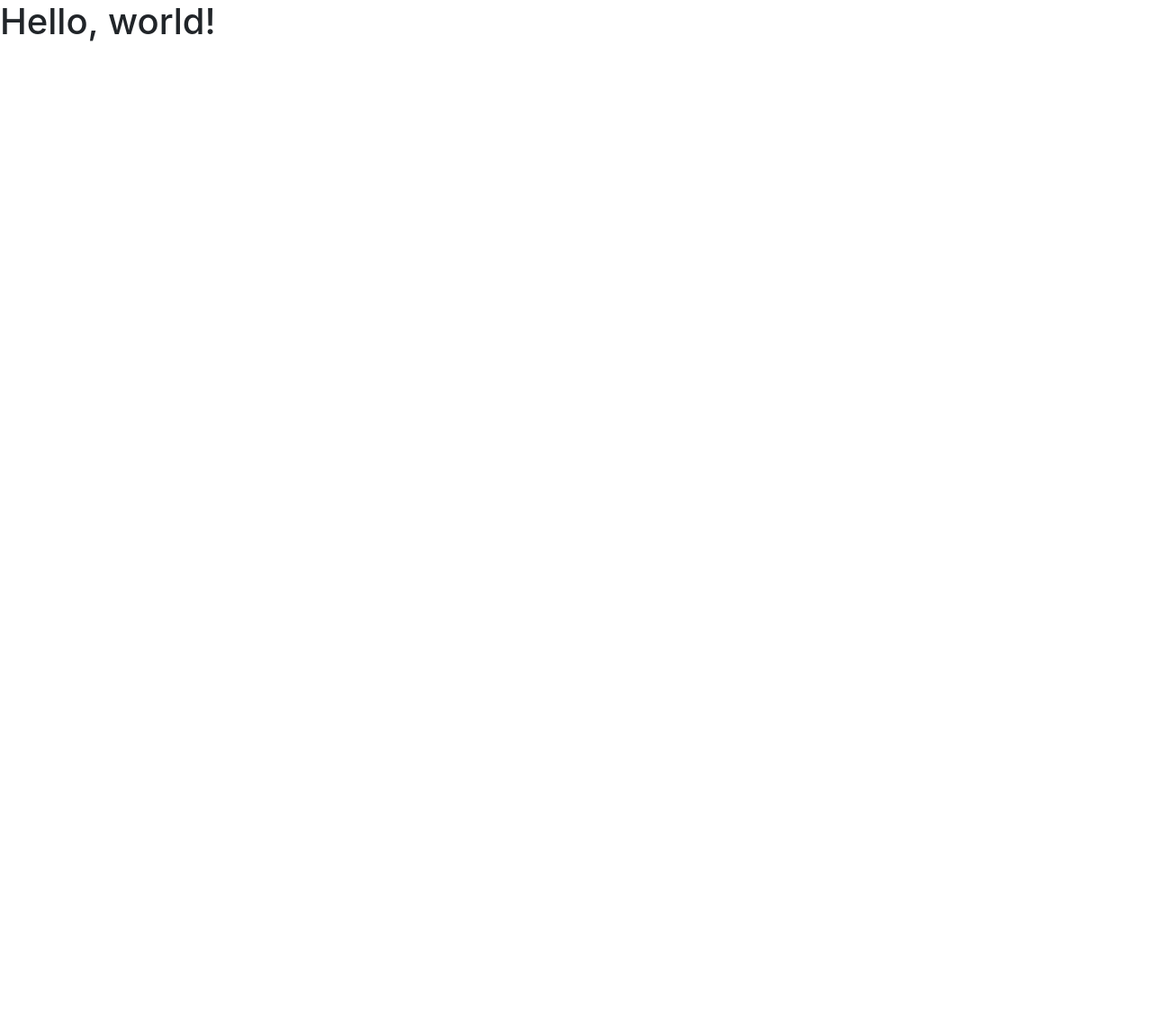
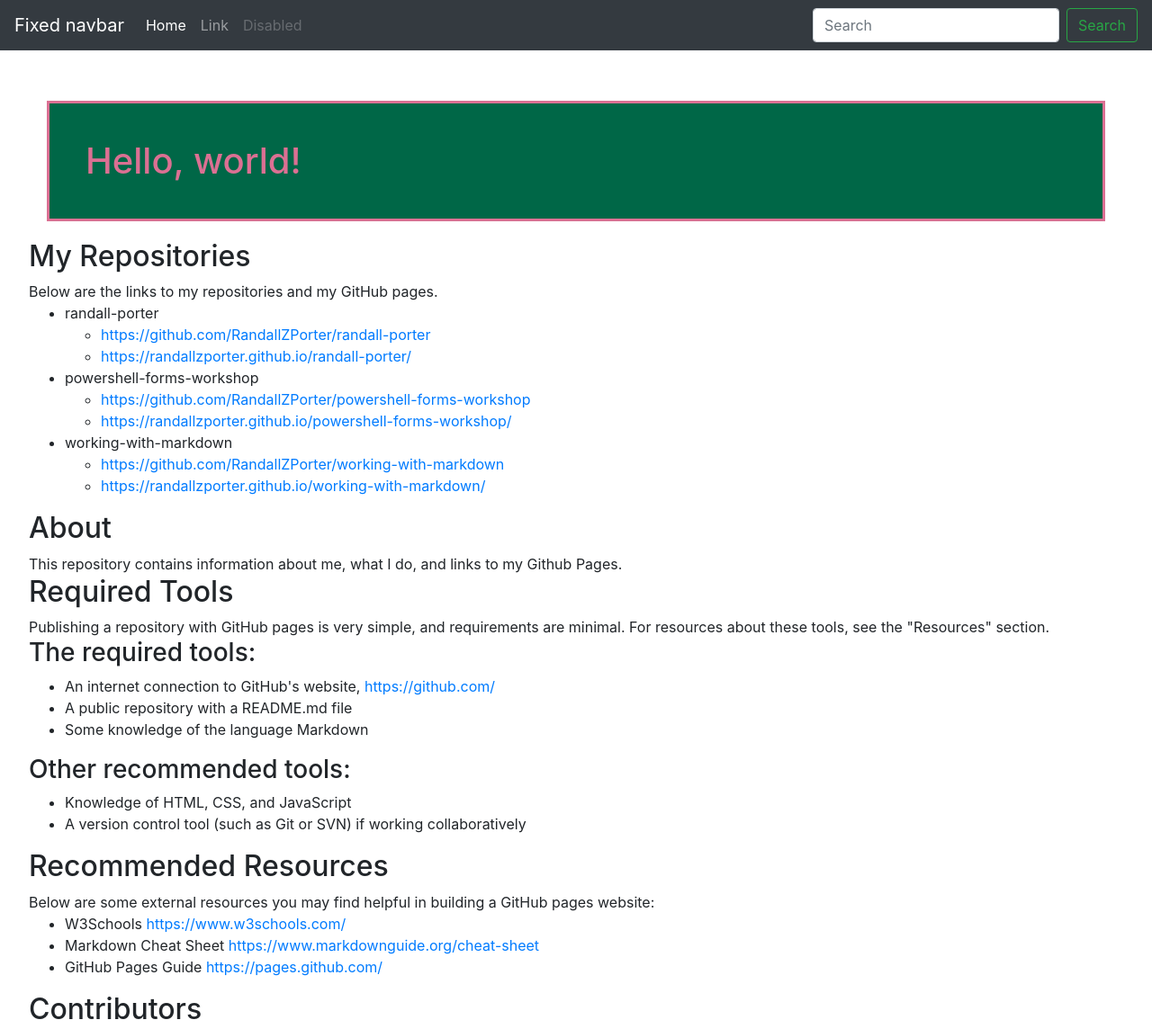
Before and after one commit to RandallZPorter/testcss, a plain HTML site: page index.html in a window 1280 px wide. Shown: the top 1144 px of the page at 90% size. Before the commit the page ends 800 px from the top, so only its background shows below. Drawn offline with nearby package versions, Linux system fonts and the light colour scheme.

Commit message:
Added porter.css and modified index.html

```diff
--- /dev/null
+++ b/css/porter.css
@@ -0,0 +1,22 @@
+body {
+    /* font-family: fantasy */
+    margin: 1em;
+    padding: 1em;
+}
+
+h1 {
+    border-style: solid;
+    padding : 1em;
+    margin: 0.5em;
+    margin-top: 2em;
+    background-color: #006747;
+    color: white;
+}
+
+.important {
+    color: palevioletred
+}
+
+#current {
+    color:red;
+}
--- a/index.html
+++ b/index.html
@@ -8,11 +8,101 @@
 
     <!-- Bootstrap CSS -->
     <link rel="stylesheet" href="https://maxcdn.bootstrapcdn.com/bootstrap/4.0.0/css/bootstrap.min.css" integrity="sha384-Gn5384xqQ1aoWXA+058RXPxPg6fy4IWvTNh0E263XmFcJlSAwiGgFAW/dAiS6JXm" crossorigin="anonymous">
+    <link href="./css/porter.css" rel="stylesheet">
+    <title>Hello, world!</title>
+    <h1 class="important" id="myname">Hello, world!</h1>
+  </head>
 
-    <title>Hello, world!</title>
-  </head>
+
+
   <body>
-    <h1>Hello, world!</h1>
+
+      <nav class="navbar navbar-expand-md navbar-dark fixed-top bg-dark">
+        <a class="navbar-brand" href="#">Fixed navbar</a>
+        <button class="navbar-toggler" type="button" data-toggle="collapse" data-target="#navbarCollapse" aria-controls="navbarCollapse" aria-expanded="false" aria-label="Toggle navigation">
+          <span class="navbar-toggler-icon"></span>
+        </button>
+        <div class="collapse navbar-collapse" id="navbarCollapse">
+          <ul class="navbar-nav mr-auto">
+            <li class="nav-item active">
+              <a class="nav-link" href="#">Home <span class="sr-only">(current)</span></a>
+            </li>
+            <li class="nav-item">
+              <a class="nav-link" href="#">Link</a>
+            </li>
+            <li class="nav-item">
+              <a class="nav-link disabled" href="#">Disabled</a>
+            </li>
+          </ul>
+          <form class="form-inline mt-2 mt-md-0">
+            <input class="form-control mr-sm-2" type="text" placeholder="Search" aria-label="Search">
+            <button class="btn btn-outline-success my-2 my-sm-0" type="submit">Search</button>
+          </form>
+        </div>
+      </nav>
+
+
+
+
+    <article>
+
+      <h2>My Repositories</h2>
+      Below are the links to my repositories and my GitHub pages.
+      <ul>
+          <li>
+              randall-porter
+              <ul>
+                  <li><a href="https://github.com/RandallZPorter/randall-porter">https://github.com/RandallZPorter/randall-porter</a></li>
+                  <li><a href="https://randallzporter.github.io/randall-porter/">https://randallzporter.github.io/randall-porter/</a></li>
+              </ul>
+          </li>
+          <li>
+              powershell-forms-workshop
+              <ul>
+                  <li><a href="https://github.com/RandallZPorter/powershell-forms-workshop">https://github.com/RandallZPorter/powershell-forms-workshop</a></li>
+                  <li><a href="https://randallzporter.github.io/powershell-forms-workshop/">https://randallzporter.github.io/powershell-forms-workshop/</a></li>
+              </ul>
+          </li>
+          <li>
+              working-with-markdown
+              <ul>
+                  <li><a href="https://github.com/RandallZPorter/working-with-markdown">https://github.com/RandallZPorter/working-with-markdown</a></li>
+                  <li><a href="https://randallzporter.github.io/working-with-markdown/">https://randallzporter.github.io/working-with-markdown/</a></li>
+              </ul>
+          </li>
+      </ul>
+
+      <h2>About</h2>
+      This repository contains information about me, what I do, and links to my Github Pages.
+
+      <h2>Required Tools</h2>
+      Publishing a repository with GitHub pages is very simple, and requirements are minimal. For resources about these tools, see the "Resources" section.
+
+      <h3>The required tools:</h3>
+      <ul>
+          <li>An internet connection to GitHub's website, <a href="https://github.com/">https://github.com/</a></li>
+          <li>A public repository with a README.md file</li>
+          <li>Some knowledge of the language Markdown</li>
+      </ul>
+
+      <h3>Other recommended tools:</h3>
+      <ul>
+          <li>Knowledge of HTML, CSS, and JavaScript</li>
+          <li>A version control tool (such as Git or SVN) if working collaboratively</li>
+      </ul>
+
+      <h2>Recommended Resources</h2>
+      Below are some external resources you may find helpful in building a GitHub pages website:
+
+      <ul>
+          <li>W3Schools <a href="https://www.w3schools.com/">https://www.w3schools.com/</a></li>
+          <li>Markdown Cheat Sheet <a href="https://www.markdownguide.org/cheat-sheet">https://www.markdownguide.org/cheat-sheet</a></li>
+          <li>GitHub Pages Guide <a href="https://pages.github.com/">https://pages.github.com/</a></li>
+      </ul>
+
+      <h2>Contributors</h2>
+      My name is Randall Porter, and I am in the undergraduate Computer Science program
+      </article>
 
     <!-- Optional JavaScript -->
     <!-- jQuery first, then Popper.js, then Bootstrap JS -->
```
